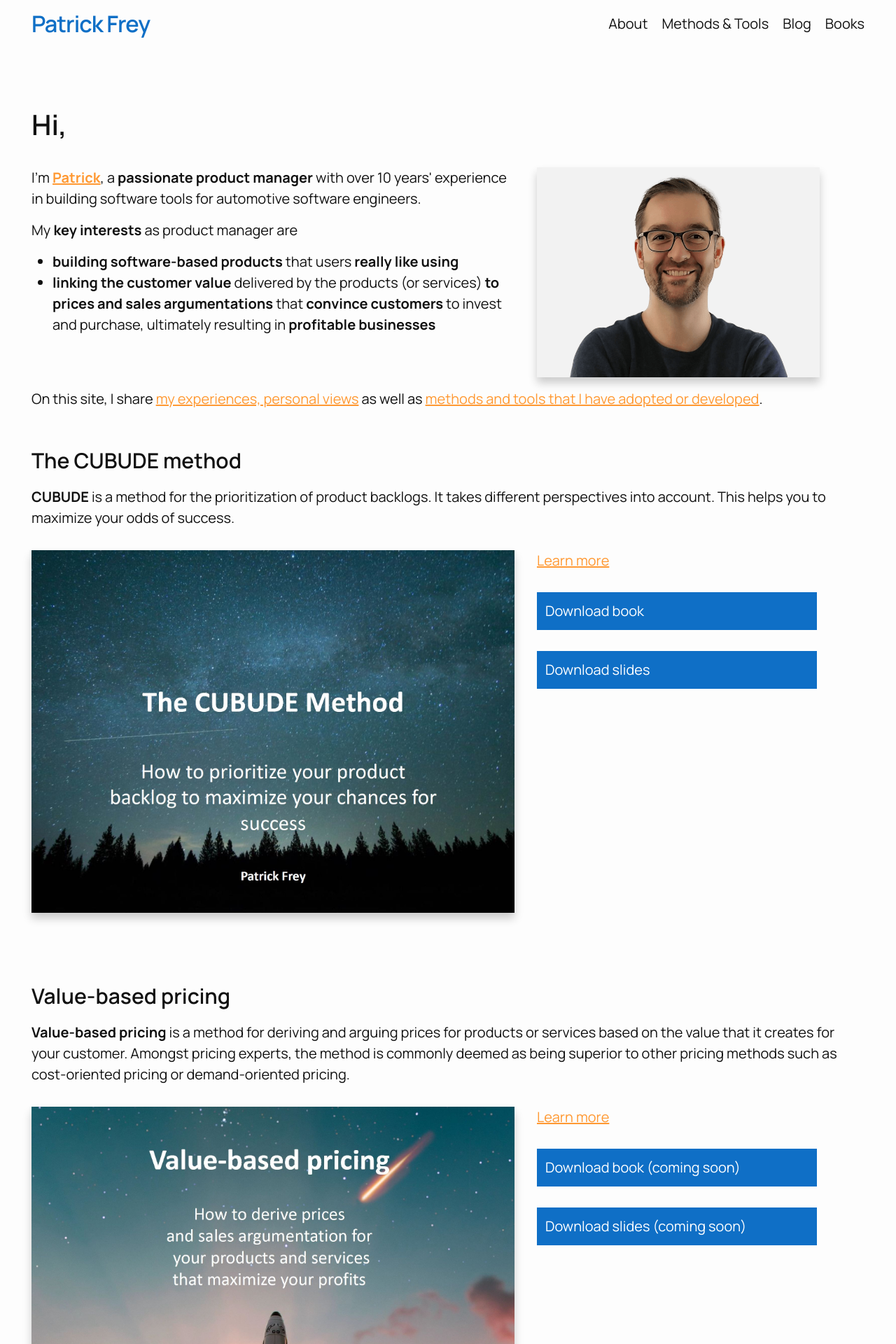
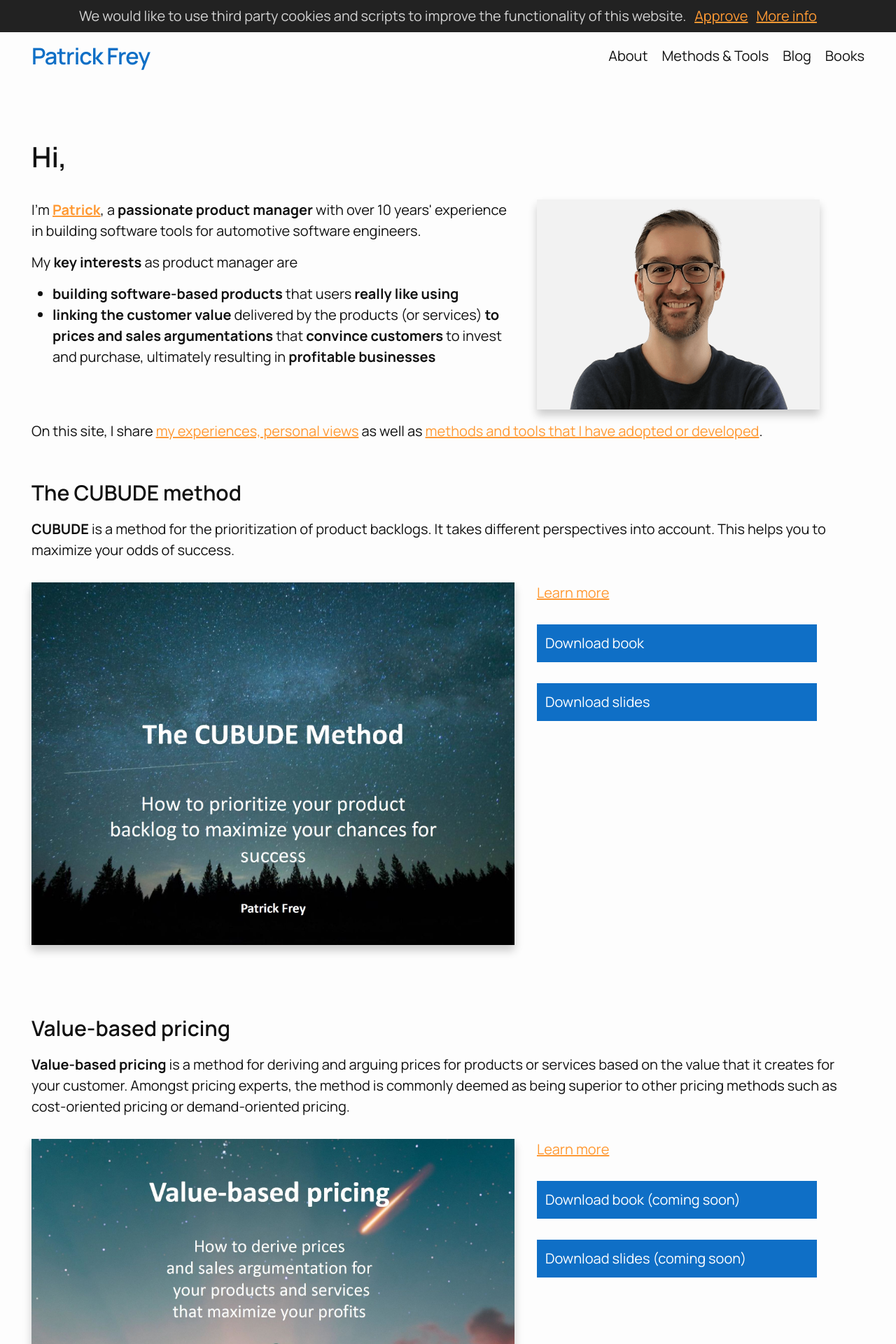
Before and after one commit to patrickfreyproductmanagement/patrickfreyproductmanagement.github.io, a Jekyll site: the page built from index.markdown, in a window 1280 px wide. Shown: the top 1920 px of the page at 70% size. Built offline with Jekyll 4.4.1, drawn with Linux system fonts in a browser that asks for light colours.

Commit message:
Added consent for cookies.

```diff
--- /dev/null
+++ b/_includes/_cookie_consent.html
@@ -0,0 +1,72 @@
+<style>
+    #cookie-notice {
+        padding: 0.5rem 1rem;
+        display: none;
+        text-align: center;
+        /*position: fixed;*/
+        bottom: 0;
+        width: calc(100% - 2rem);
+        background: #222;
+        color: rgba(255, 255, 255, 0.8);
+    }
+
+    #cookie-notice a {
+        display: inline-block;
+        cursor: pointer;
+        margin-left: 0.5rem;
+    }
+
+    @media (max-width: 767px) {
+        #cookie-notice span {
+            display: block;
+            padding-top: 3px;
+            margin-bottom: 1rem;
+        }
+
+        #cookie-notice a {
+            position: relative;
+            bottom: 4px;
+        }
+    }
+</style>
+<div id="cookie-notice">
+    <span>We would like to use third party cookies and scripts to improve the functionality of this website.</span>
+    <a id="cookie-notice-accept" class="btn btn-primary btn-sm">Approve</a>
+    <a href="/impressum" class="btn btn-primary btn-sm">More info</a>
+</div>
+<script>
+    function createCookie(name, value, days) {
+        var expires = "";
+        if (days) {
+            var date = new Date();
+            date.setTime(date.getTime() + (days * 24 * 60 * 60 * 1000));
+            expires = "; expires=" + date.toUTCString();
+        }
+        document.cookie = name + "=" + value + expires + "; path=/";
+    }
+    function readCookie(name) {
+        var nameEQ = name + "=";
+        var ca = document.cookie.split(';');
+        for (var i = 0; i < ca.length; i++) {
+            var c = ca[i];
+            while (c.charAt(0) == ' ') c = c.substring(1, c.length);
+            if (c.indexOf(nameEQ) == 0) return c.substring(nameEQ.length, c.length);
+        }
+        return null;
+    }
+    function eraseCookie(name) {
+        createCookie(name, "", -1);
+    }
+
+    if (readCookie('cookie-notice-dismissed') == 'true') {
+
+    } else {
+        document.getElementById('cookie-notice').style.display = 'block';
+    }
+
+    document.getElementById('cookie-notice-accept').addEventListener("click", function () {
+        createCookie('cookie-notice-dismissed', 'true', 31);
+        document.getElementById('cookie-notice').style.display = 'none';
+        location.reload();
+    });
+</script>
--- a/_layouts/default.html
+++ b/_layouts/default.html
@@ -4,6 +4,8 @@
   {%- include head.html -%}
 
   <body>
+
+    {% include _cookie_consent.html %}
 
     {%- include header.html -%}
 
@@ -17,4 +19,5 @@
 
   </body>
 
+
 </html>
```
